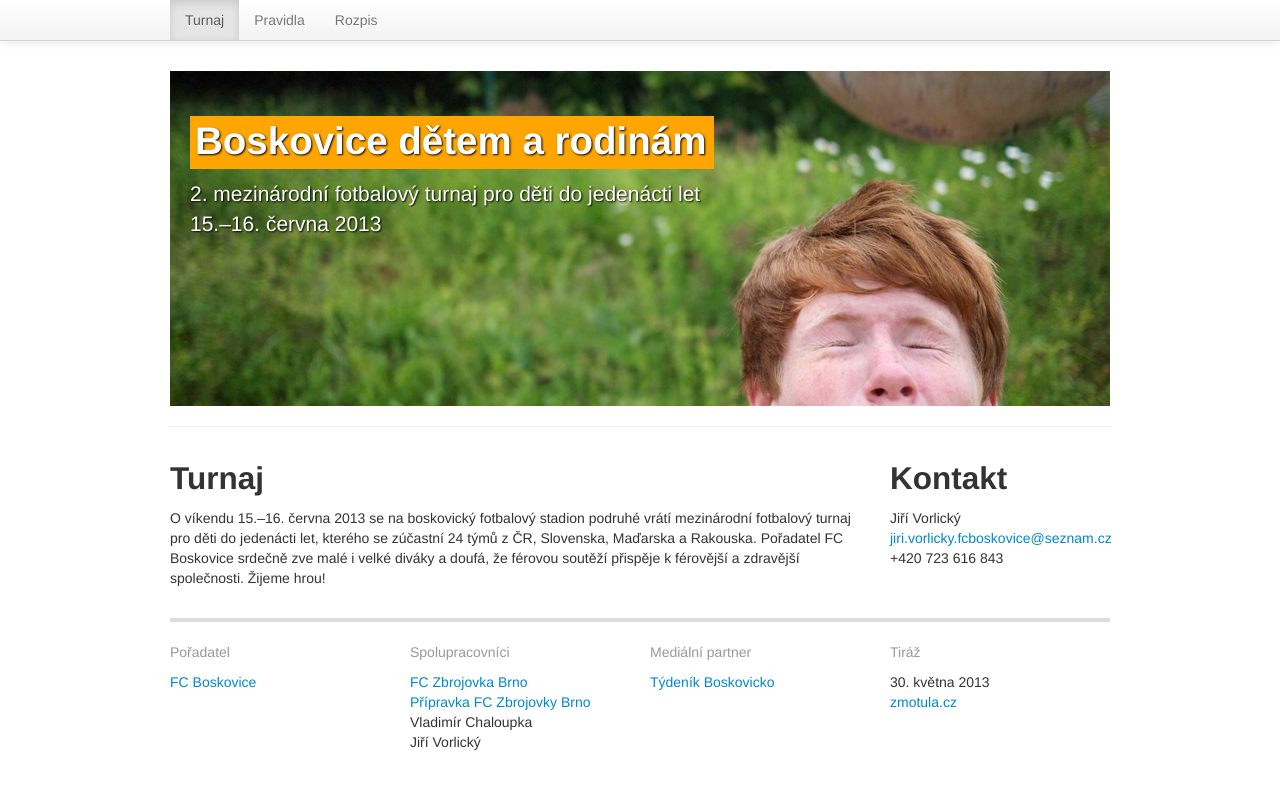
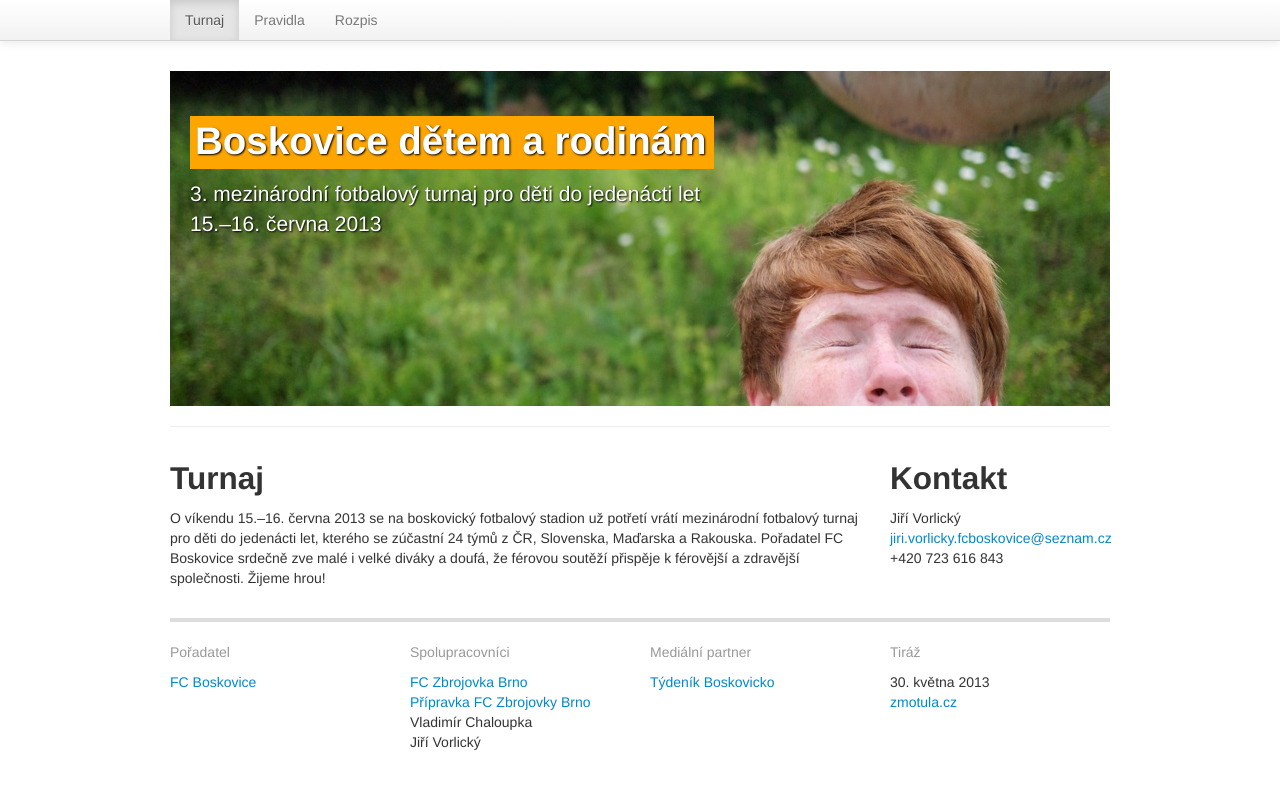
Before and after one commit to zoul/zijeme-hrou, a Jekyll site: the page built from turnaj/index.html, in a window 1280 px wide. Shown: the top 789 px of the page. Built offline with Jekyll 4.4.1, drawn with Linux system fonts in a browser that asks for light colours.

Commit message:
Třetí ročník, nikoliv druhý.

```diff
--- a/_layouts/main.html
+++ b/_layouts/main.html
@@ -28,7 +28,7 @@
         <div class="content container">
             <div class="jumbotron">
                 <h1>Boskovice dětem a rodinám</h1>
-                <p class="lead">2. mezinárodní fotbalový turnaj pro děti do jedenácti let<br>
+                <p class="lead">3. mezinárodní fotbalový turnaj pro děti do jedenácti let<br>
                 15.–16. června 2013</p>
             </div>
             <hr>
--- a/turnaj/index.html
+++ b/turnaj/index.html
@@ -7,7 +7,7 @@ class: turnaj
     <div class="span9">
       <h2>Turnaj</h2>
       <p>O víkendu 15.–16. června 2013 se na boskovický fotbalový stadion
-      podruhé vrátí mezinárodní fotbalový turnaj pro děti do jedenácti let,
+      už potřetí vrátí mezinárodní fotbalový turnaj pro děti do jedenácti let,
       kterého se zúčastní 24 týmů z ČR, Slovenska, Maďarska a Rakouska.
       Pořadatel FC Boskovice srdečně zve malé i velké diváky a doufá, že
       férovou soutěží přispěje k férovější a zdravější společnosti. Žijeme
```
